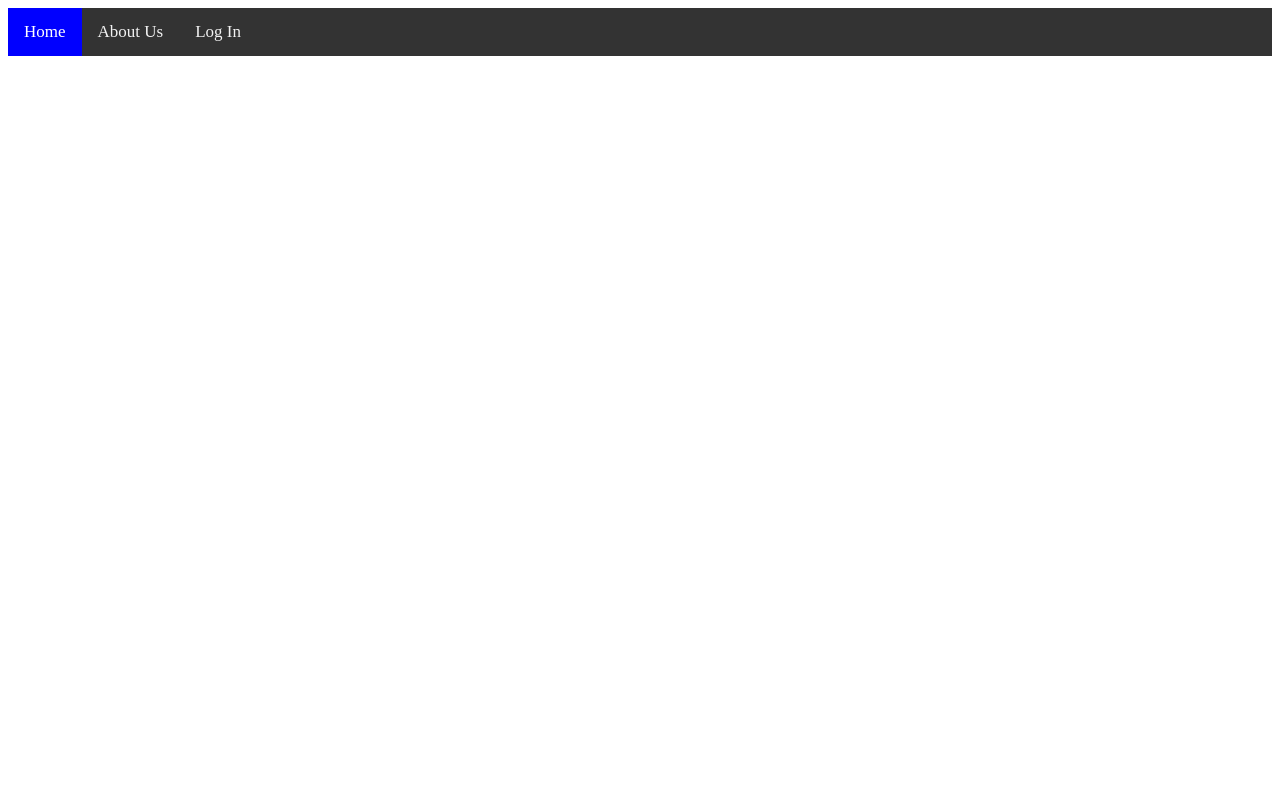
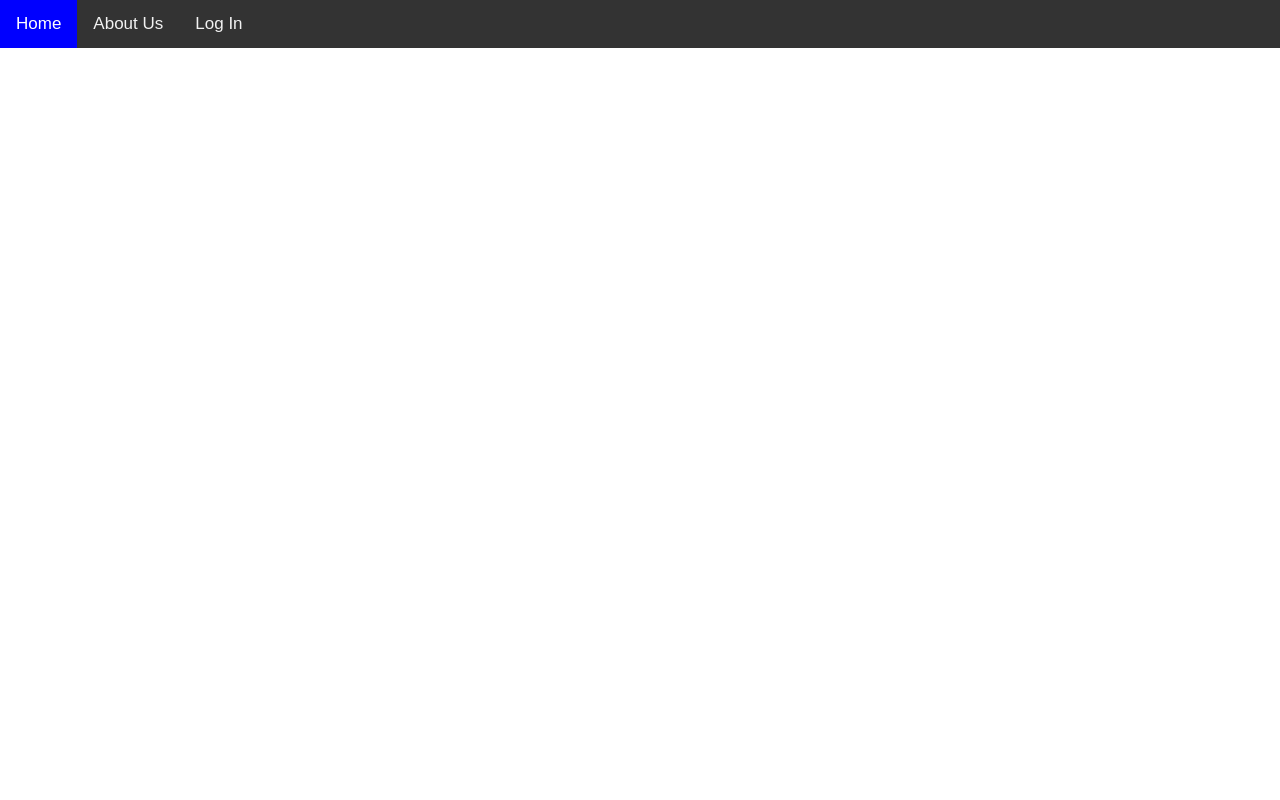
Before and after one commit to jwl2405/508P4, a PHP site: page /AccountView.php in a window 1280 px wide. Run offline with PHP 8.4, Linux system fonts and the light colour scheme.

Commit message:
Added margins

```diff
--- a/php/AccountView.php
+++ b/php/AccountView.php
@@ -8,7 +8,14 @@
     </title>
 
     <style>
+        input {
+            margin: 5px;
+        }
 
+        body {
+            margin: 0;
+            font-family: Arial, Helvetica, sans-serif;
+        }
         .topnav {
             overflow: hidden;
             background-color: #333;
```
